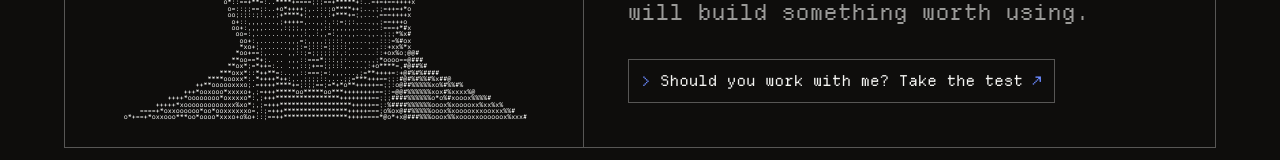
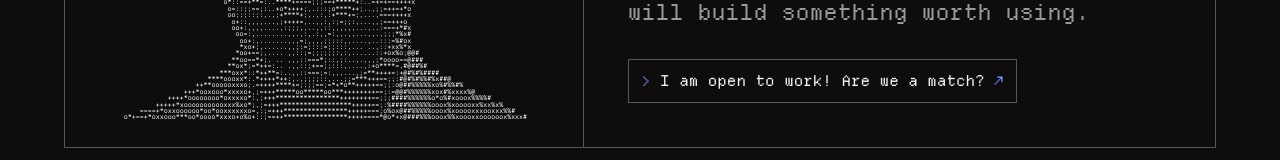
Before and after one commit to hugomtns/personal-page, a Next.js app: page / in a window 1280 px wide. Shown: the part 478-638 px from the top of the page. Built offline with nearby package versions, Linux system fonts and the light colour scheme.

Commit message:
feat: update homepage and quiz copy

```diff
--- a/components/CompatibilityGame.tsx
+++ b/components/CompatibilityGame.tsx
@@ -100,8 +100,9 @@ export default function CompatibilityGame({ rng = Math.random }: { rng?: () => n
       <QuizFrame>
         <h1 className="terminal-quiz__headline">Should you work with Hugo?</h1>
         <p className="terminal-quiz__description">
-          Twenty questions about how product work gets done, with two answers
-          each. Takes only a few minutes.
+          Twenty questions on how I do product work, each with two possible answers.
+          <br />
+          Takes only a few minutes.
         </p>
         <div className="terminal-quiz__actions">
           <Button onClick={start}>Start the game</Button>
--- a/components/Hero.tsx
+++ b/components/Hero.tsx
@@ -18,7 +18,7 @@ export default function Hero() {
           className="terminal-control terminal-home__action"
         >
           <span aria-hidden="true">&gt;</span>
-          <span>Should you work with me? Take the test</span>
+          <span>I am open to work! Are we a match?</span>
           <span aria-hidden="true">↗</span>
         </a>
       </div>
```
Also changed, not shown: 1 other file (tests, documents, lock files or other folders).
